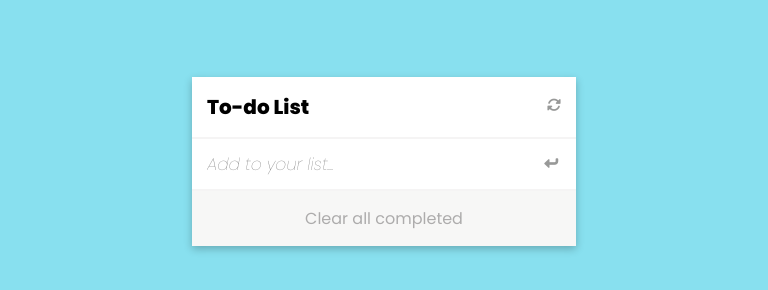
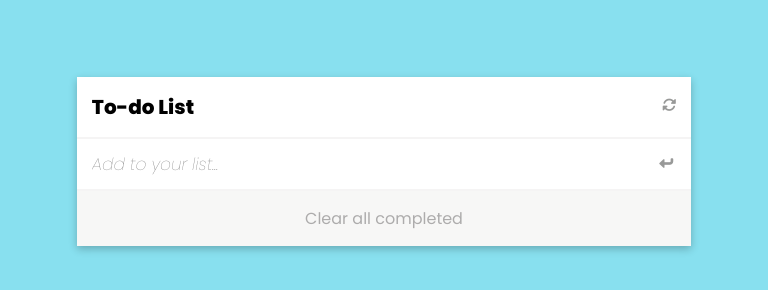
Before and after one commit to AnselemOdims/To-Do, a website built with webpack: page src/index.html in a window 768 px wide. Built offline with nearby package versions, Linux system fonts and the light colour scheme.

Commit message:
Created style for max-width of 768px and min-width 481px

```diff
--- a/src/style.css
+++ b/src/style.css
@@ -202,3 +202,9 @@ form > input::placeholder {
     width: 90%;
   }
 }
+
+@media (max-width: 768px) and (min-width: 481px) {
+  .main-container {
+    width: 80%;
+  }
+}
```
